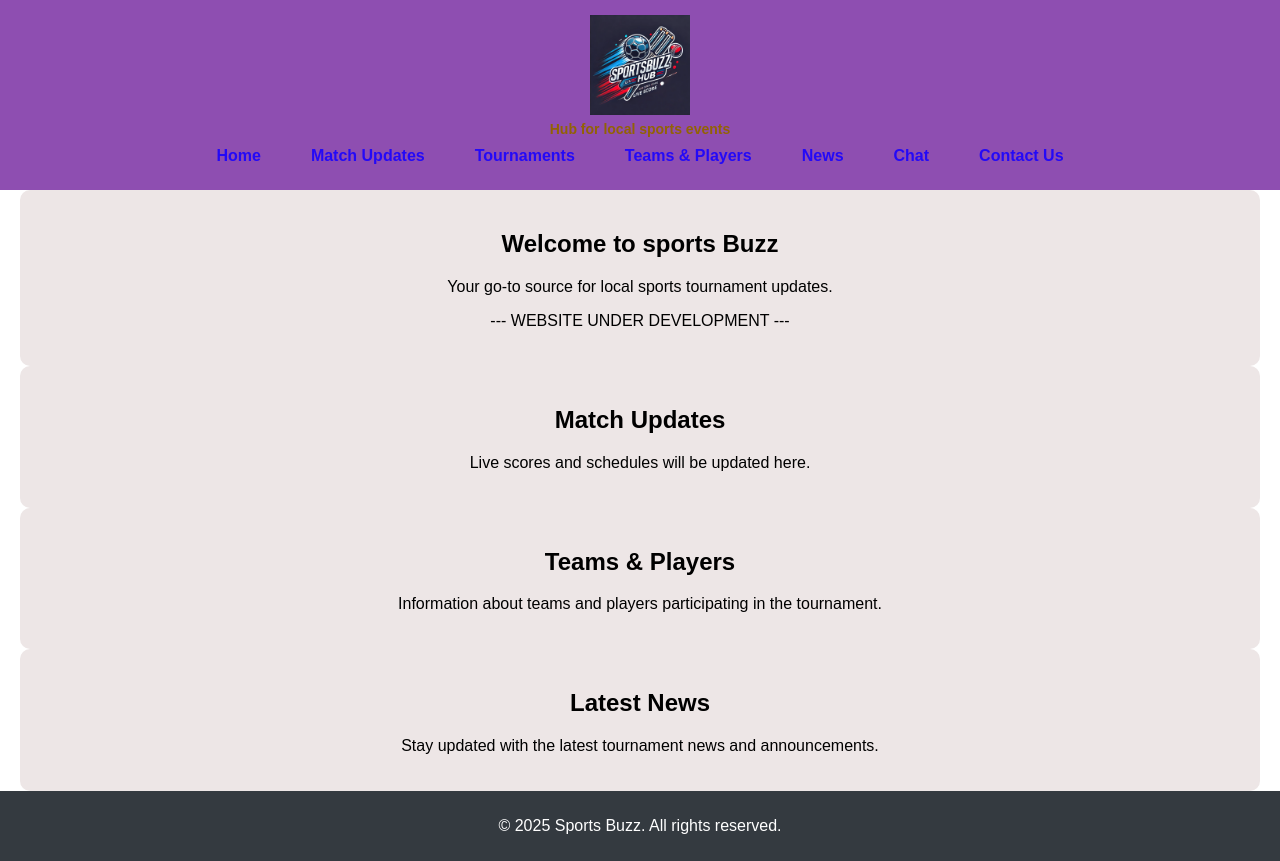
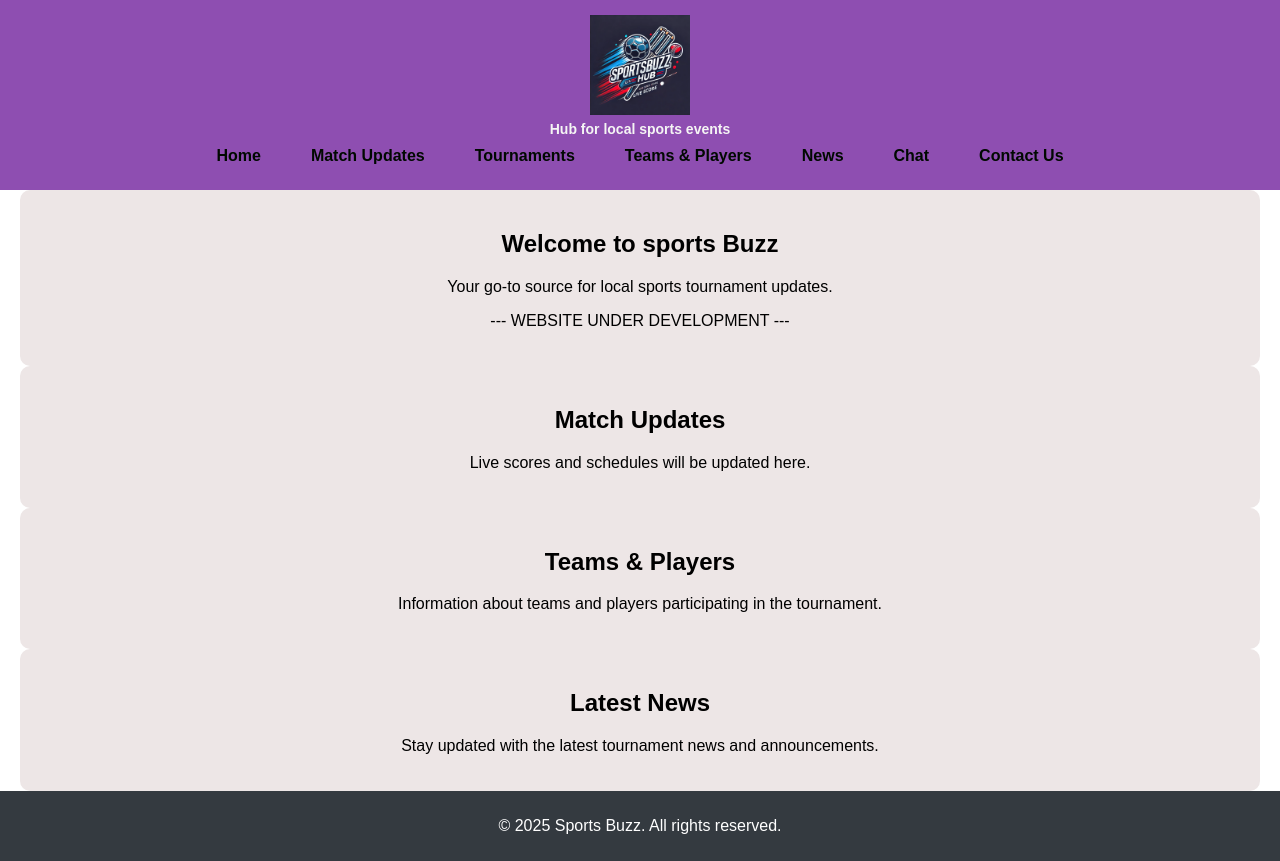
Before and after one commit to AamirSohail07000/Tennis_Cricket_Buzz, a plain HTML site: page index.html in a window 1280 px wide. Drawn offline with Linux system fonts and the light colour scheme.

Commit message:
updated css

```diff
--- a/styles.css
+++ b/styles.css
@@ -20,7 +20,7 @@ h1 {
 h5 {
   margin: 0;
   font-size: 14px;
-  color: #926204;
+  color: #f5f5f4;
 }
 
 .navbar {
@@ -39,7 +39,7 @@ h5 {
 
 .navbar a {
   text-decoration: none;
-  color: rgb(36, 9, 247);
+  color: rgb(0, 9, 1);
   font-weight: bold;
   padding: 10px 15px;
   transition: background 0.3s;
```
